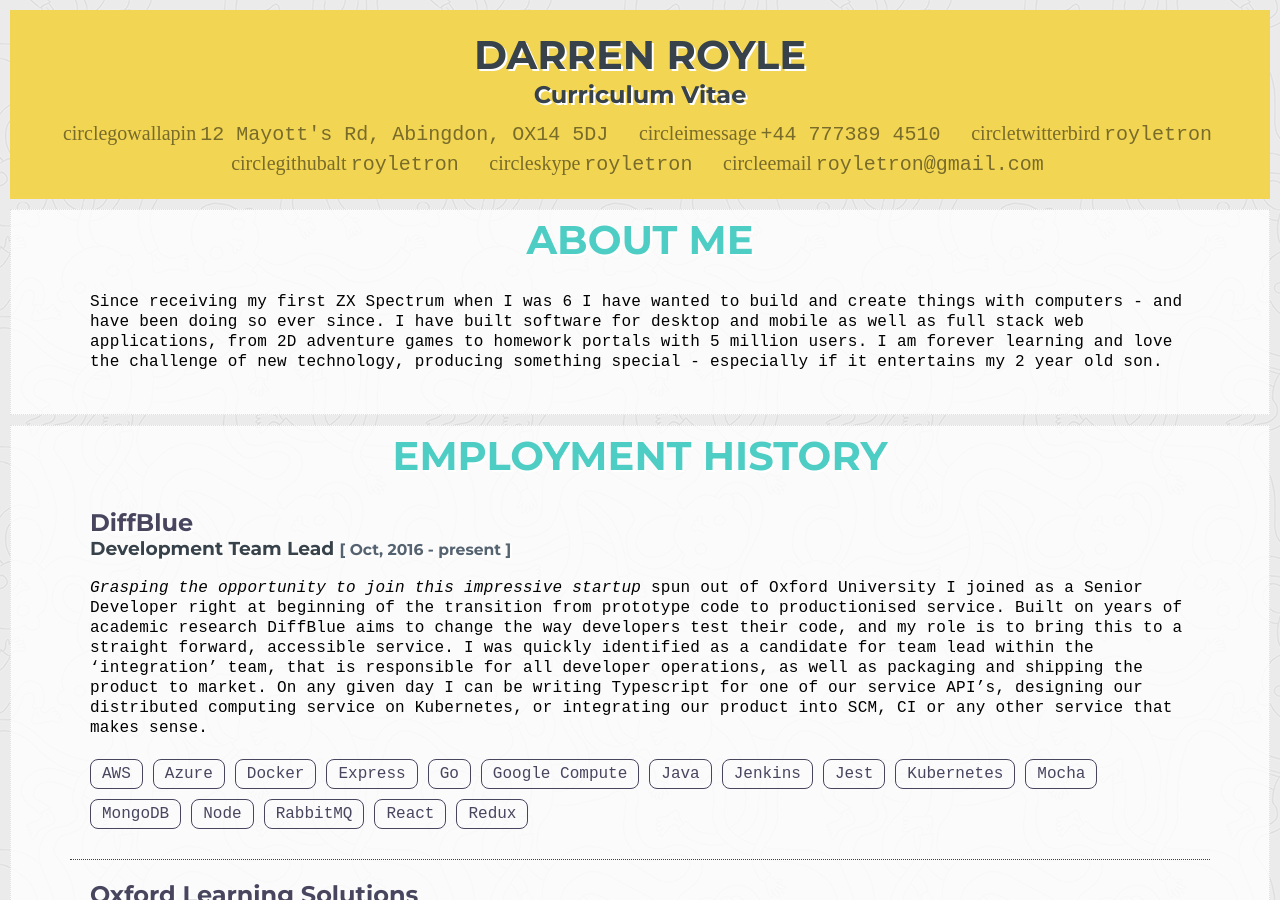
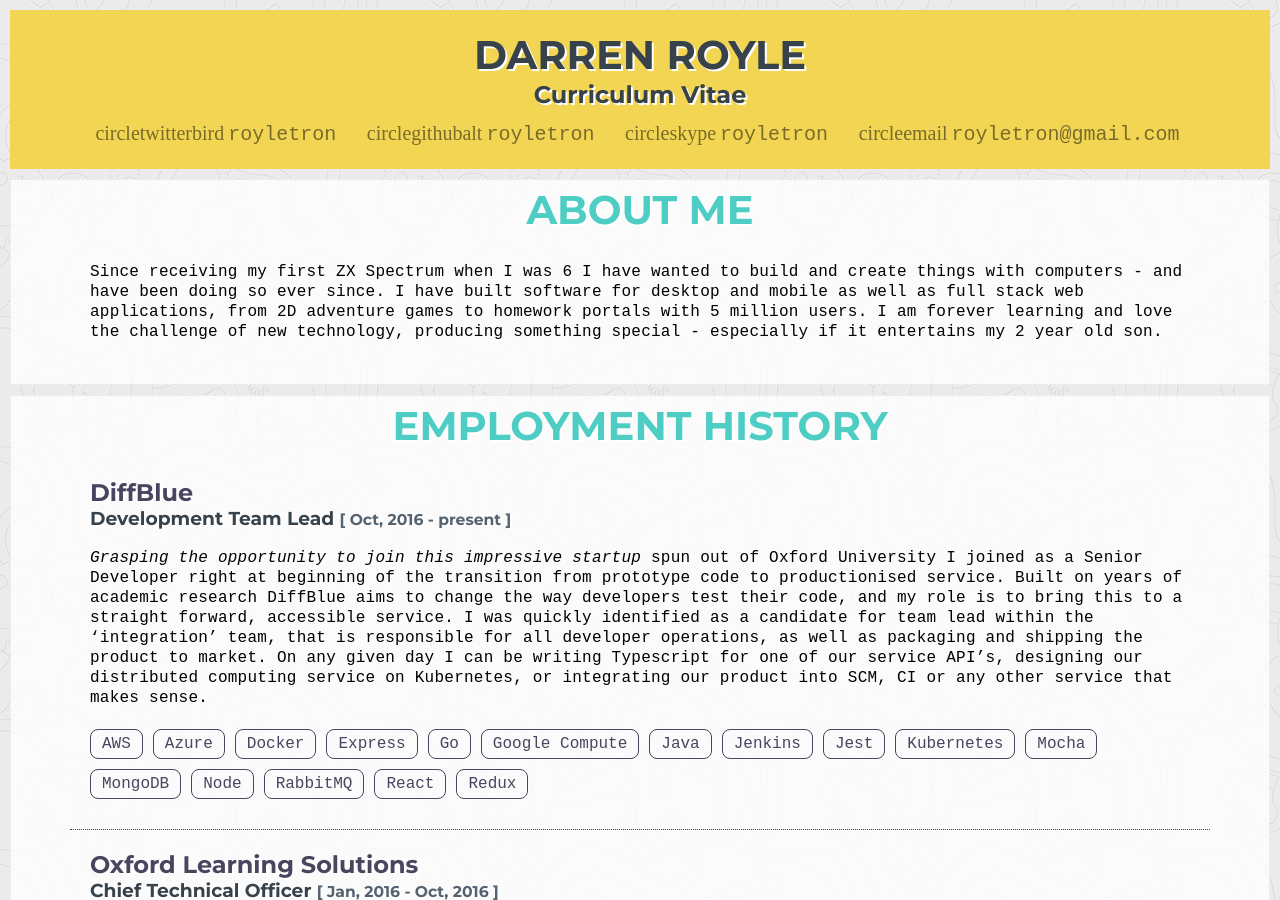
Before and after one commit to sudo-jaa/cv, a Jekyll site: the page built from index.html, in a window 1280 px wide and 900 px high. Built offline with Jekyll 4.4.1, drawn with Linux system fonts in a browser that asks for light colours; some web fonts are replaced.

Commit message:
Update header.html

```diff
--- a/_includes/header.html
+++ b/_includes/header.html
@@ -2,8 +2,6 @@
   <h1 style='margin: 0px; padding: 0px'>Darren Royle</h1>
   <h2 style='margin: 0px; padding: 0px'>Curriculum Vitae</h2>
   <div class='links'>
-    <div><span class='symbol'>circlegowallapin</span>12 Mayott's Rd, Abingdon, OX14 5DJ</div>
-    <div><span class='symbol'>circleimessage</span>+44 777389 4510</div>
     <a href='http://www.twitter.com/royletron'><span class='symbol'>circletwitterbird</span>royletron</a>
     <a href='http://www.github.com/royletron'><span class='symbol'>circlegithubalt</span>royletron</a>
     <a href='skype:royletron?call'><span class='symbol'>circleskype</span>royletron</a>
```
